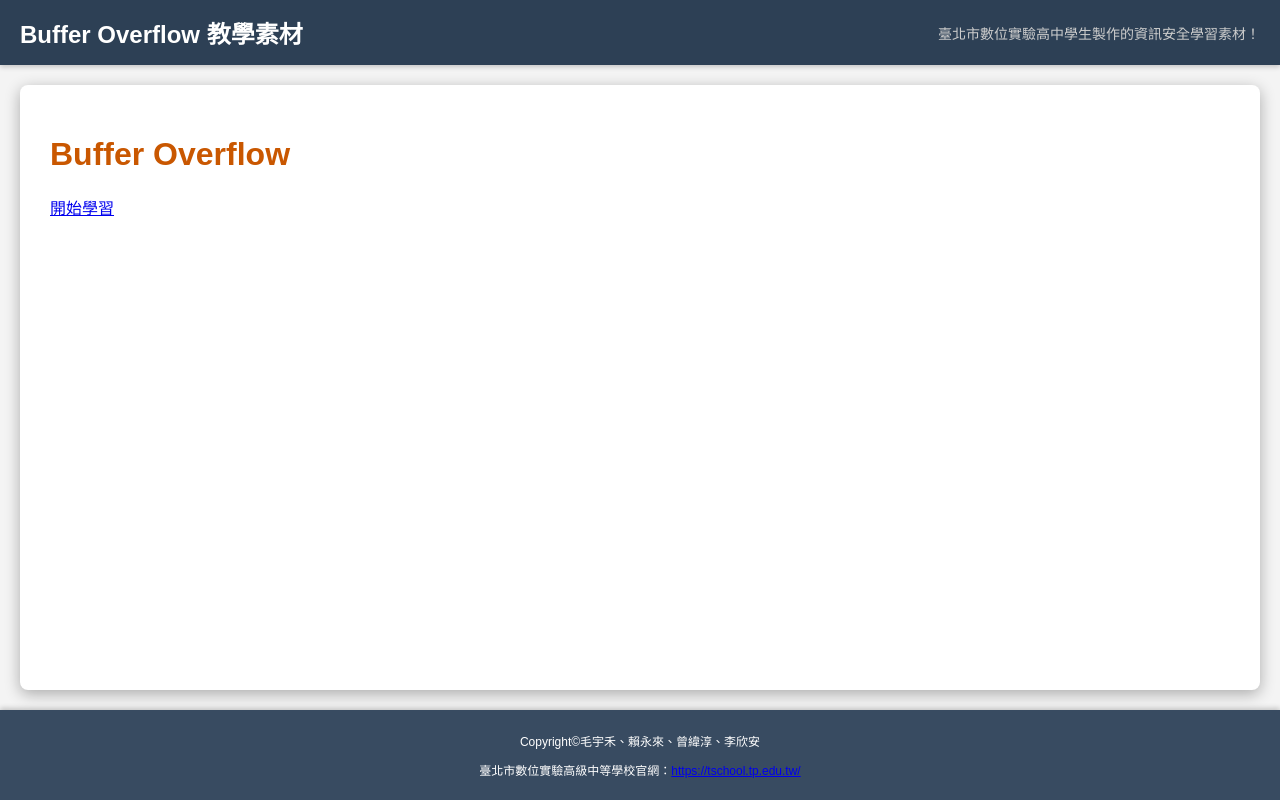
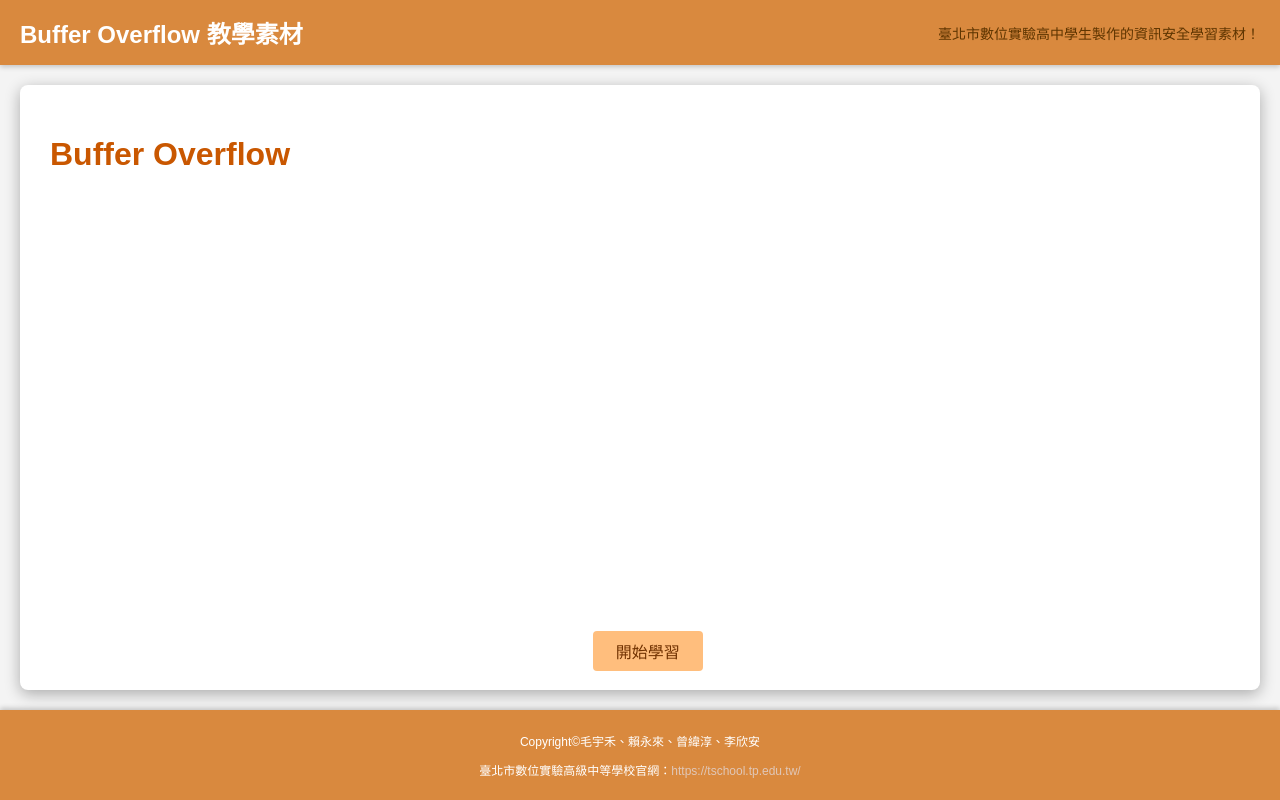
Before and after one commit to tschool-ctf/Buffer-Overflow_Learning_Resource, a plain HTML site: page index.html in a window 1280 px wide. Drawn offline with Linux system fonts and the light colour scheme.

Commit message:
Add: change theme style

```diff
--- a/styles.css
+++ b/styles.css
@@ -9,7 +9,7 @@ body {
 }
 
 header {
-            background-color: #2d4055;
+    background-color: #d9893e;
     color: white;
     padding: 15px 20px;
     display: flex;
@@ -26,7 +26,7 @@ body {
 header p {
     margin: 0;
     font-size: 14px;
-            color: #ccc;
+    color: #5e3500;
 }
 
 .container {
@@ -40,7 +40,7 @@ body {
 
 nav {
     width: 200px;
-            background-color: #828996;
+    background-color: #ffc49d;
     padding: 20px;
     box-shadow: 0 4px 15px rgba(0,0,0,0.3);
     border-radius: 8px;
@@ -59,7 +59,7 @@ body {
 
 nav ul li a {
     text-decoration: none;
-            color: #e7e7e7;
+    color: #823000;
     padding: 8px 10px;
     display: block;
     border-radius: 4px;
@@ -67,11 +67,11 @@ body {
 }
 
 nav ul li a:hover{
-            background-color: #6b7480;
-            color: #ffffff;
+    background-color: rgb(255, 174, 112);
+    color: #582500;
 }
 nav ul li a.active {
-            background-color: #555d68;
+    background-color: rgb(255, 145, 67);
     color: #ffffff;
     font-weight:bold;
 }
@@ -85,8 +85,27 @@ body {
     border-radius: 8px;
 }
 
+.start {
+    position: relative;
+    left: 46%;
+    width: 90px;
+    bottom: -80%;
+    background-color: #ffbe7d;
+    text-decoration: none;
+    color: #703100;
+    text-align: center;
+    padding: 8px 10px;
+    display: block;
+    border-radius: 4px;
+    transition: background-color 0.3s ease;
+}
+
+.start:hover {
+    background-color: #ff8113;
+}
+
 footer {
-            background-color: #384b61;
+    background-color: #d9893e;
     color: white;
     text-align: center;
     padding: 10px 20px;
@@ -94,3 +113,13 @@ body {
     box-shadow: 0 -2px 5px rgba(0,0,0,0.2);
     margin-top: auto;
 }
+
+footer a.footer_link {
+    color: #e0c7b8;
+    text-decoration: none;
+}
+
+footer a.footer_link:hover {
+    color: #ded0bb;
+    text-decoration: underline;
+}
```
Lines whose indentation alone changed are shown as unchanged.
